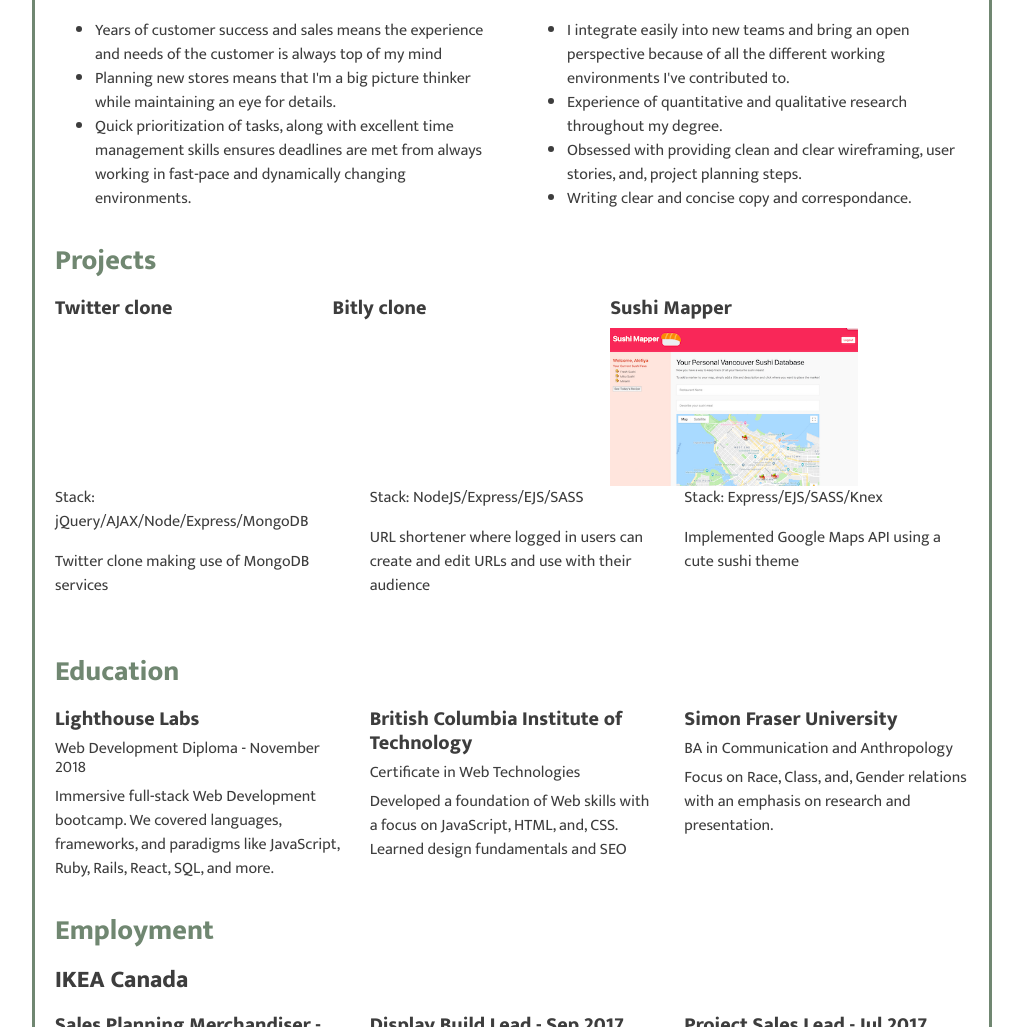
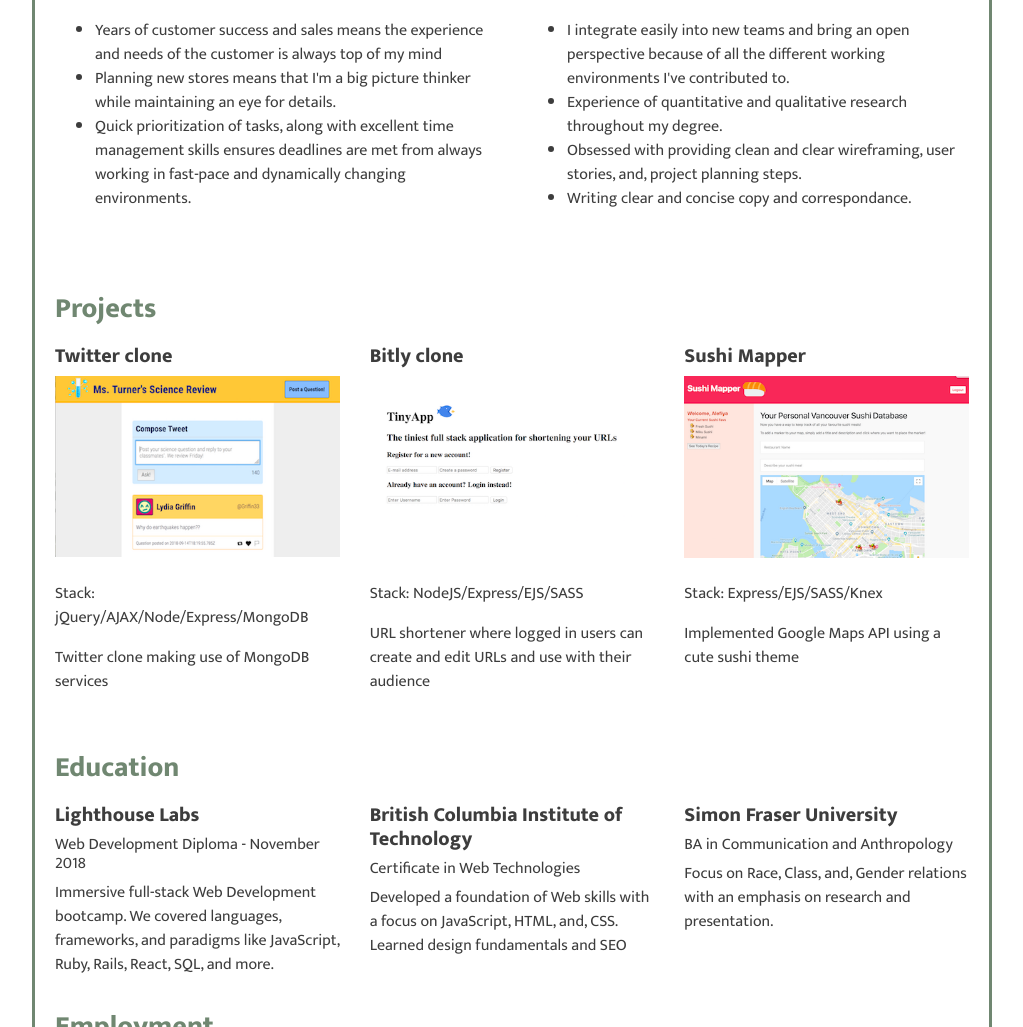
Before and after one commit to alefiyaV/alefiyaV.github.io, a website: page index.html in a window 1280 px wide. Shown: the part 717-1744 px from the top of the page, without its empty margins (128-1151 px from the left). Drawn offline with nearby package versions, Linux system fonts and the light colour scheme.

Commit message:
forgot closing tag

```diff
--- a/index.html
+++ b/index.html
@@ -70,13 +70,13 @@
     <div class="col-12"><h3 class="clearfix">Projects</h3></div>
       <div class="col-xs-12 col-sm-4">
           <h5>Twitter clone</h5>
-          <a href="https://github.com/alefiyaV/tweeter" target="_blank"<img src="images/tweeter.png" class="img-fluid"></a>
+          <a href="https://github.com/alefiyaV/tweeter" target="_blank"><img src="images/tweeter.png" class="img-fluid"></a>
 
       </div>
 
       <div class="col-xs-12 col-sm-4">
         <h5>Bitly clone</h5>
-        <a href="https://github.com/alefiyaV/TinyApp" target="_blank"<img src="images/tinyapp.png" class="img-fluid"></a>
+        <a href="https://github.com/alefiyaV/TinyApp" target="_blank"><img src="images/tinyapp.png" class="img-fluid"></a>
 </div>
 
       <div class="col-xs-12 col-sm-4 clearfix">
```
